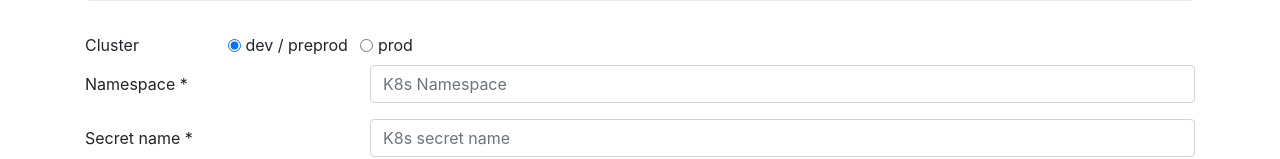
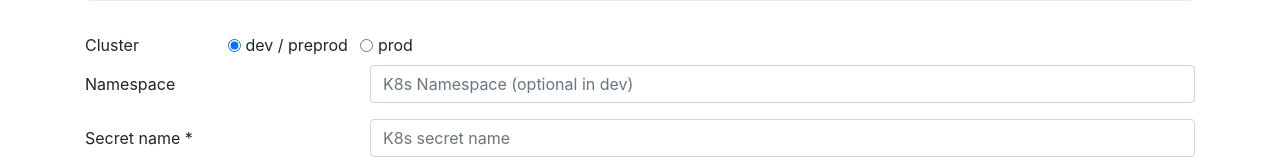
Before and after one commit to SocialGouv/sre-tools, a React (Create React App) app in the folder packages/webseal/: page / in a window 1280 px wide. Shown: the part 159-318 px from the top of the page. Built offline with nearby package versions, Linux system fonts and the light colour scheme.

Commit message:
fix(webseal): optional namespace in dev (#127)

```diff
--- a/packages/webseal/src/App.js
+++ b/packages/webseal/src/App.js
@@ -88,22 +88,25 @@ const Editor = () => {
     if (data.value && data.value !== formData.value) {
       const pemKey = certificates[data.cluster];
       const values = parseClearText(data.value);
-      const sealedSecret = await getSealedSecret({
-        pemKey,
-        namespace: data.namespace || null,
-        name: data.name || "some-secret-name",
-        scope: data.scope,
-        values,
-      });
-      if (!data.namespace || !data.name) {
+
+      if ((data.cluster === "prod" && !data.namespace) || !data.name) {
         console.log("namespace and name are mandatory");
         setYamlResult("");
         setEncrypted("");
+        return;
       } else if (!data.value) {
         console.log("value is mandatory");
         setYamlResult("");
         setEncrypted("");
+        return;
       } else {
+        const sealedSecret = await getSealedSecret({
+          pemKey,
+          namespace: data.namespace || null,
+          name: data.name || "some-secret-name",
+          scope: data.scope,
+          values,
+        });
         const keys = Object.keys(values);
         if (keys.length === 1) {
           setEncrypted(sealedSecret.spec.encryptedData[keys[0]]);
--- a/packages/webseal/src/Form.js
+++ b/packages/webseal/src/Form.js
@@ -99,8 +99,8 @@ export const Form = ({ onSubmit, initialFormData }) => {
                 onChange={(e) => {
                   setValue("cluster", e.target.value);
                   setValue("scope", "cluster");
-                  setValue("namespace", undefined);
-                  setValue("name", undefined);
+                  // setValue("namespace", undefined);
+                  // setValue("name", undefined);
                   trigger();
                 }}
               />
@@ -157,14 +157,16 @@ export const Form = ({ onSubmit, initialFormData }) => {
         </Col>
       </Row>
       <BsForm.Group as={Row}>
-        <BsForm.Label column>Namespace *</BsForm.Label>
+        <BsForm.Label column>
+          Namespace {cluster === "prod" ? "*" : ""}
+        </BsForm.Label>
         <Col sm="9">
           <BsForm.Control
             name="namespace"
             {...register("namespace", { required: true })}
             required
             type="text"
-            placeholder="K8s Namespace"
+            placeholder="K8s Namespace (optional in dev)"
           />
         </Col>
       </BsForm.Group>
```
Also changed, not shown: 1 other file (tests, documents, lock files or other folders).
